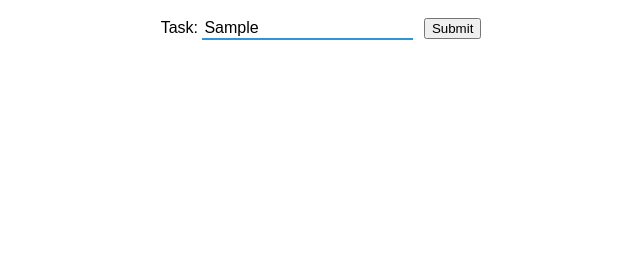
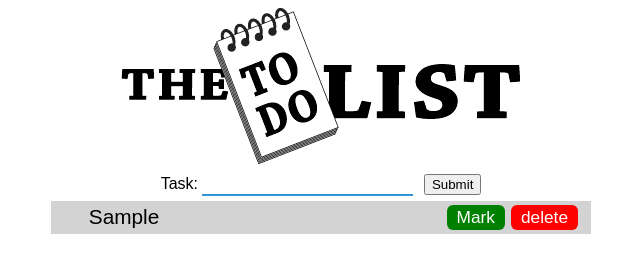
Before and after one commit to FACG5/NextInTeam-ToDoApp, a website: page index.html in a window 1280 px wide. Both pictures are taken after typing "Sample" into the empty fields and a click on the input "Submit". Shown: the whole page, without its empty margins (319-959 px from the left). Drawn offline with Linux system fonts and the light colour scheme.

Commit message:
fix merge bugs

```diff
--- a/dom.js
+++ b/dom.js
@@ -19,9 +19,9 @@
     var span = document.createElement('span');
     span.textContent = todo.description;
     if (todo.mark) {
-      span.classlist.add("mark");
+      span.classList.add("mark");
     } else {
-      span.classlist.remove("mark");
+      span.classList.remove("mark");
     }
     todoNode.appendChild(span);
     // this adds the delete button
@@ -38,7 +38,7 @@
     // add markTodo button
     var markTodoButtonNode = document.createElement('button');
     markTodoButtonNode.textContent = 'Mark';
-    markTodoButtonNode.classList.add('mark-button');
+    markTodoButtonNode.classList.add('mark-btn');
     markTodoButtonNode.addEventListener('click', function(event) {
       var newState = todoFunctions.markTodo(state, todo.id);
       update(newState);
@@ -65,7 +65,7 @@
       // https://developer.mozilla.org/en-US/docs/Web/Events/submit
       // what does event.preventDefault do?
       // what is inside event.target?
-
+      var input = document.getElementById("input");
       event.preventDefault();
       var description = input.value; // event.target ....
       var input = document.getElementsByName('description')[0];
@@ -98,7 +98,7 @@
   // you do not need to change this function
   var renderState = function(state) {
     var todoListNode = document.createElement('ul');
-    todoList.id="todo-container-ul";
+    todoListNode.id="todo-container-ul";
     state.forEach(function(todo) {
       todoListNode.appendChild(createTodoNode(todo));
     });
@@ -108,11 +108,12 @@
   };
 
   if (container) renderState(state);
-  if(localStorage.getItem('items')) {
+  /*if(localStorage.getItem('items')) {
     state = JSON.parse(localStorage.getItem('items'));
     update(state);
   }
   else {
     state = [];
   }
+  */
 })();
--- a/index.html
+++ b/index.html
@@ -9,7 +9,7 @@
   <body>
     <div id="main-container">
       <div>
-        <img id="img" src="todolist_logo.gif" alt="">
+        <img id="img" src="logo.gif" alt="">
         <form id="add-todo">
             <label for="input">Task: </label>
             <input type="text" id="input" name="description" value="">
```
